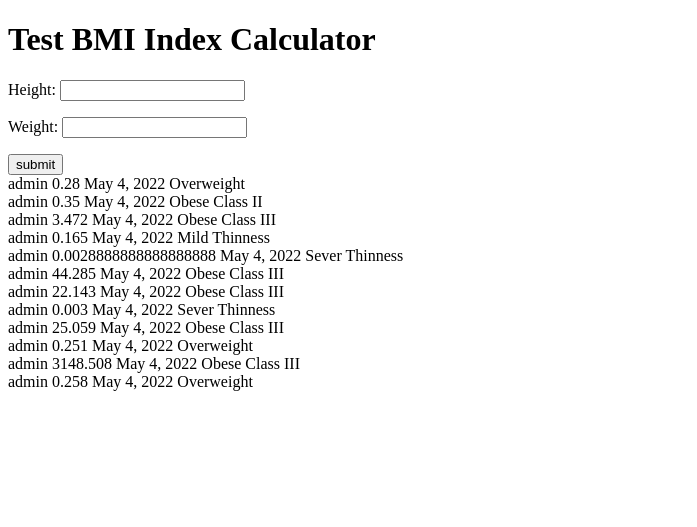
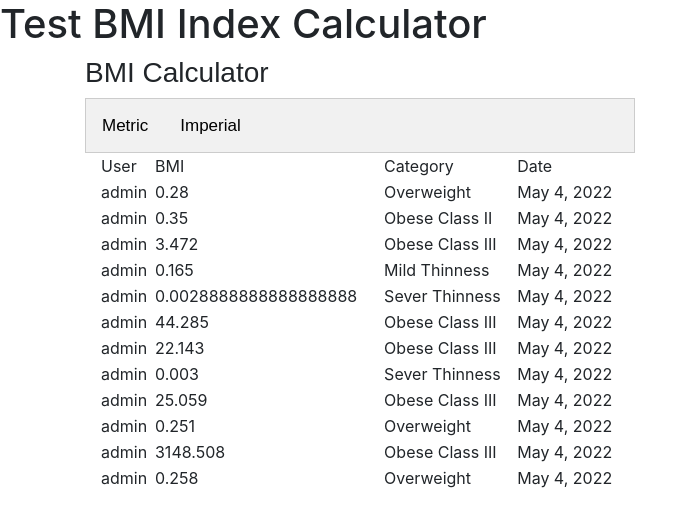
Before and after one commit to Shuvam77/BMI_Calculator, a Django app: page / in a window 1280 px wide. Shown: the top 527 px of the page, without its empty margins (0-697 px from the left). Run offline with Django 4.2, Linux system fonts and the light colour scheme; data comes from the database, SQL or seed files in the repository; both versions use the stored data as it was after the commit; some libraries are stand-ins or nearby versions.

Commit message:
added different imperical and metric system

```diff
--- a/bmi/templates/bmi/index.html
+++ b/bmi/templates/bmi/index.html
@@ -5,14 +5,80 @@
 <h1>Test BMI Index Calculator</h1>
 
 
-<form method="post">
+<!-- <form method="post">
     {% csrf_token %}
     {{ form.as_p }}
     <input type="submit" value="submit">
-</form>
+</form> -->
 
-{% for data in track_list %}
-    {{data.user}} {{data.bmi}} {{data.class}} {{data.trackDate}} {{data.status}}
-    <br>
-{% endfor %}
+<div class="container">
+    <div class="form-row">
+        <div class="col-md-6 col-sm-12 col-xs-12">
+            <div class="tab-bmi">
+                <h3>BMI Calculator</h3>
+                <div class="tab">
+                    <button  class="tablinks" onclick="openUnit(event, 'metric')">Metric</button>
+                    <button  class="tablinks" onclick="openUnit(event, 'imperial')">Imperial</button>
+                </div>
+                    <div class="tabcontent" id="metric">
+                        <form method="POST">
+                            {% csrf_token %}
+                            <div class="col-12">
+                                <label for="">Weight: </label>
+                                <input type="text" id="" name="weightMetric" class="form-control" required placeholder="kg">
+                            </div>
+                            <div class="col-12">
+                                <label for="">Height: </label>
+                                <input type="text" name="heightMetric" class="form-control" required placeholder="centi-meters">
+                            </div>
+                            <input type="submit" class="btn btn-primary" value="Calculate">
+                        </form>
+                    </div>
+                    <div class="tabcontent" id="imperial">
+                        <form method="POST">
+                            {% csrf_token %}
+                            <div class="col-12">
+                                <label for="">Weight: </label>
+                                <input type="text" name="weightImperial" class="form-control" required placeholder="lbs">
+                            </div>
+                            <div class="col-12">
+                                <label for="">Height: </label>
+                                <div class="input-group">
+                                  <input type="text" name="feet" placeholder="feet" class="form-control">
+                                  <input type="text" name="inches" placeholder="inches" class="form-control">
+                                </div>
+                              </div>
+                            <input type="submit" class="btn btn-primary" value="Calculate">
+                        </form>
+                    </div>
+                  </div>
+                </div>
+            </div>
+        </div>
+    </div>
+</div>
+
+<div class="container">
+    <div class="table-row">
+        <div class="col-md-6 col-sm-12 col-xs-12">
+            <table style="width:100%">
+                <tr>
+                  <td>User</td>
+                  <td>BMI</td>
+                  <td>Category</td>
+                  <td>Date</td>
+                </tr>
+                {% for data in track_list %}
+                <tr>
+                  <td>{{data.user}}</td>
+                  <td>{{data.bmi}}</td>
+                  <td>{{data.status}}</td>
+                  <td>{{data.trackDate}}</td>
+                </tr>
+                {% endfor %}
+              </table>
+        </div>
+    </div>
+</div>
+
 {% endblock %}
--- a/bmi/views.py
+++ b/bmi/views.py
@@ -1,5 +1,4 @@
-from urllib import request
-from django.shortcuts import render
+from django.shortcuts import redirect, render
 from .models import Bmi
 from django.views.generic import CreateView
 
@@ -11,14 +10,44 @@ class indexView(CreateView):
     template_name = 'bmi/index.html'
     success_url = '/'
 
-    def form_valid(self, form):
-        weight=form.instance.weight
-        height=form.instance.height
-        bmi=round(((weight/(height**2))*100), 3)
+    # def form_valid(self, form):
+    #     weight=form.instance.weight
+    #     height=form.instance.height
+    #     bmi=round(((weight/(height**2))*100), 3)
+    #     form.instance.user = self.request.user
+    #     form.instance.bmi = bmi
+    #     return super().form_valid(form)
 
-        form.instance.user = self.request.user
-        form.instance.bmi = bmi
-        return super().form_valid(form)
+    def post(self, request, *args, **kwargs):
+        if request.method == "POST":
+            weight_metric = request.POST.get("weightMetric")
+            weight_imperial = request.POST.get("weightImperial")
+
+            if weight_metric:
+                weight = float(request.POST.get("weightMetric"))
+                height = float(request.POST.get("heightMetric"))
+            elif weight_imperial:
+                weight = float(request.POST.get("weightImperial"))*0.45359237
+                height = (float(request.POST.get("feet"))*30.48) + (float(request.POST.get("inches"))*2.54)
+            bmi=round(((weight/(height**2))*100), 3)
+            user = request.user
+            Bmi.objects.create(
+                height=height,
+                weight=weight,
+                bmi=bmi,
+                user=user
+            )
+            return redirect('index-view')
+
+
+
+    # def form_valid(self, form):
+        # weight_metric = float(form.cleaned_data.get('weight-metric'))
+        # weight_imperial= float(form.cleaned_data.get('weight-imperial'))
+        # bmi=round(((weight/(height**2))*100), 3)
+        # form.instance.bmi = bmi
+        # form.instance.user = self.request.user
+        # return super().form_valid(form)
 
     def get_context_data(self, **kwargs):
         context = super().get_context_data(**kwargs)
--- a/core/settings.py
+++ b/core/settings.py
@@ -103,6 +103,9 @@ AUTH_PASSWORD_VALIDATORS = [
     },
 ]
 
+STATIC_URL = '/static/'
+STATICFILES_DIRS = [os.path.join(BASE_DIR, "static")]
+
 
 # Internationalization
 # https://docs.djangoproject.com/en/4.0/topics/i18n/
--- /dev/null
+++ b/static/css/custom.css
@@ -0,0 +1,38 @@
+.tab-bmi{
+    font-family: Arial;
+  }
+  /*style the tab*/
+.tab-bmi .tab{
+    overflow:hidden;
+    border:1px solid #ccc;
+    background-color:#f1f1f1;
+  }/*the buttons*/
+.tab-bmi .tab button{
+    background-color: inherit;
+    float:left;
+    border:none;
+    cursor:pointer;
+    outline:none;
+    padding:14px 16px;
+    transition: 0.3s;
+    font-size: 17px;
+  }/*add hover to the buttons*/
+.tab-bmi .tab button:hover{
+    background-color: #ddd;
+  }/*Create an active/current tablink class*/
+.tab-bmi .tab button.active{
+    background-color:#ccc;
+  }
+  /*style the tb content*/
+.tab-bmi .tabcontent{
+    display: none;
+    padding: 6px 12px;
+    --webkit-animation: fadeEffect 1s;
+    animation: fadeEffect 1s;
+  }@-webkit-keyframes fadeEffect {
+    from {opacity:0;}
+    to {opacity: 1;}
+  }@keyframes fadeEffect {
+    from {opacity:0;}
+    to {opacoty: 1;}
+  }
--- /dev/null
+++ b/static/js/custom.js
@@ -0,0 +1,15 @@
+
+function openUnit(evt, unitName){
+    var i, tabcontent, tablinks;
+
+    tabcontent = document.getElementsByClassName("tabcontent");
+    for (i=0; i<tabcontent.length; i++){
+        tabcontent[i].style.display = "none";
+    }
+    tablinks = document.getElementsByClassName("tablinks");
+    for (i = 0; i < tablinks.length; i++) {
+        tablinks[i].className = tablinks[i].className.replace("active", "");
+    }
+    document.getElementById(unitName).style.display = "block";
+    evt.currentTarget.className += "active";
+}
--- a/templates/base.html
+++ b/templates/base.html
@@ -1,13 +1,20 @@
+{% load static %}
 <!doctype html>
 <html lang="en">
   <head>
     <!-- Required meta tags -->
     <meta charset="utf-8">
     <meta name="viewport" content="width=device-width, initial-scale=1, shrink-to-fit=no">
+    <!-- Bootstrap CSS -->
+    <link rel="stylesheet" href="https://stackpath.bootstrapcdn.com/bootstrap/4.3.1/css/bootstrap.min.css" integrity="sha384-ggOyR0iXCbMQv3Xipma34MD+dH/1fQ784/j6cY/iJTQUOhcWr7x9JvoRxT2MZw1T" crossorigin="anonymous">
     <title>Bmi Calculator</title>
   </head>
   <body>
     {% block content %}
     {% endblock content %}
+
+    <!--custom scripts-->
+    <script type="text/javascript" src="{% static 'js/custom.js' %}"></script>
+    <link rel="stylesheet" href="{% static 'css/custom.css' %}" type="text/css" />
   </body>
 </html>
```
Also changed, not shown: bmi/forms.py (added, +9 -0 lines), db.sqlite3.
